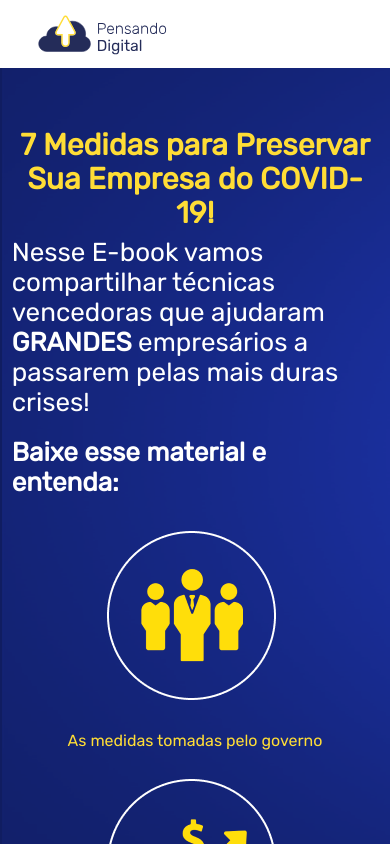
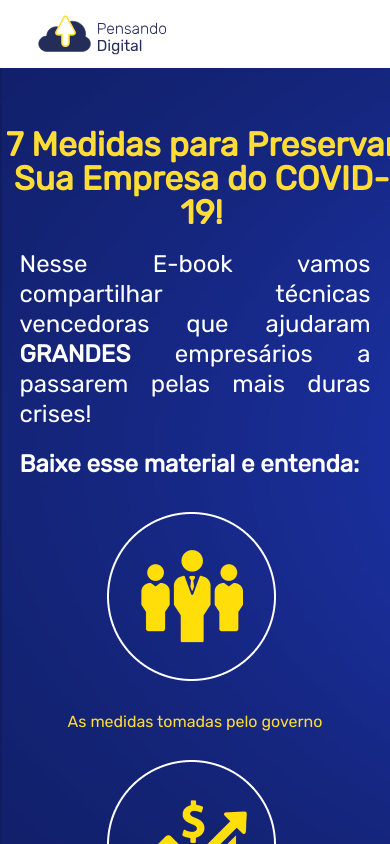
Before and after one commit to glaubermag/ebook-landing-page, a React (Create React App) app: page / in a window 390 px wide. Shown: the top 844 px of the page. Built offline with nearby package versions, Linux system fonts and the light colour scheme.

Commit message:
Update style.css

```diff
--- a/src/components/style.css
+++ b/src/components/style.css
@@ -187,11 +187,10 @@ margin-right: 15%;
         font-family: Rubik;
         font-style: normal;
         font-weight: bold;
-        font-size: 30px;
+        font-size: 2.1em;
         line-height: 34px;
         color: #FFDD36;
         margin: auto;
-
         margin-top: 60px;
         margin-bottom: 20px;
         width: 12em;
@@ -200,13 +199,13 @@ margin-right: 15%;
 
         .paragrafo {
             margin-top: 5%;
-            font-size: 26px;
+            font-size: 1.5em;
             line-height: 30px;
             color: #FFFFFF;
-            text-align: left;
+            text-align: justify;
             margin: auto;
-            margin-left: 3%;
-            margin-right: 3%;
+            margin-left: 5%;
+            margin-right: 5%;
             margin-bottom: 20px;
 
             }
```
